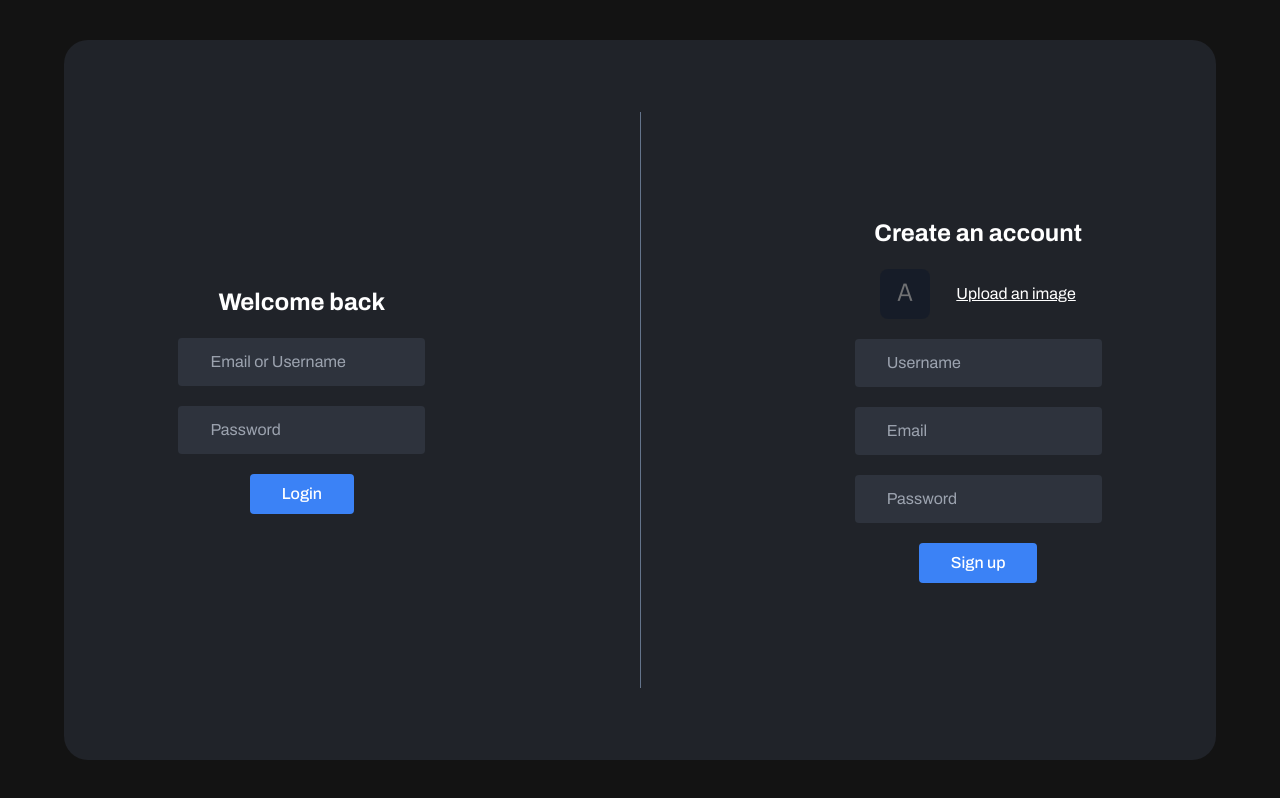
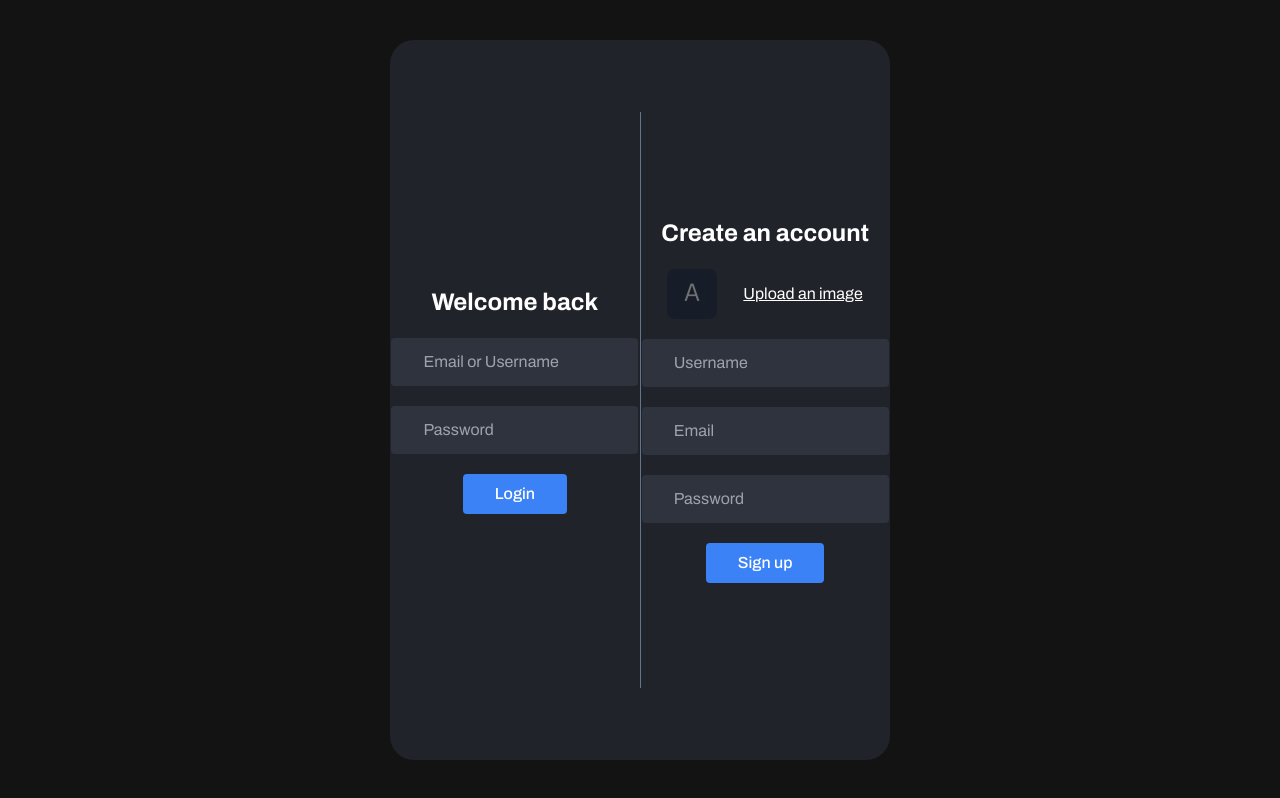
Before and after one commit to aaryen-dsouza/chat-app, a React (Vite) app: page / in a window 1280 px wide. Built offline with nearby package versions, Linux system fonts and the light colour scheme; no server answers.

Commit message:
Changed max width of chat screen when selecting chats, corrected img size when sending to other user, added About description under user's info, corrected the positions of login and register for it to be centered in every screen

```diff
--- a/src/App.tsx
+++ b/src/App.tsx
@@ -33,7 +33,7 @@ const [isDetailOpen, setIsDetailOpen] = useState<boolean>(false);
 if(isLoading) return <div className="loading p-7 text-4xl rounded-lg bg-chatscreen2">Loading...</div>
 
   return (
-    <div className="w-[90vw] max-w-[1550px] h-[90vh] bg-chatscreen2 rounded-3xl flex">
+    <div className={`${chatId ? 'w-[90vw] min-w-[640px] max-w-[1550px]' : 'w-[35vw] min-w-[500px] max-w-[640px]'}    h-[90vh] bg-chatscreen2 rounded-3xl flex`}>
       {currentUser ? (
         <>
           <List />
--- a/src/components/chat/Chat.tsx
+++ b/src/components/chat/Chat.tsx
@@ -207,10 +207,7 @@ function Chat({setIsDetailOpen, isDetailOpen}: ChatProps) {
               alt=""
             /> */}
               {message.img && (
-                <img
-                  src={message.img}
-                  className="max-w-[380px] max-h-[244px] rounded-lg object-cover"
-                />
+                <img className="max-w-[380px] max-h-[244px] rounded-lg object-cover" src={message.img} />
               )}
               <p className="rounded-lg max-w-fit">{message.text}</p>
               {/* <span className="text-xs">1 min ago</span> */}
@@ -220,7 +217,7 @@ function Chat({setIsDetailOpen, isDetailOpen}: ChatProps) {
         {img.url && (
           <div className="message own">
             <div className="texts">
-              <img src={img.url} alt="" />
+              <img className="max-w-[380px] max-h-[244px] rounded-lg object-cover" src={img.url} alt="" />
             </div>
           </div>
         )}
--- a/src/components/list/userInfo/UserInfo.tsx
+++ b/src/components/list/userInfo/UserInfo.tsx
@@ -52,7 +52,11 @@ function UserInfo() {
           src={currentUser?.avatar || "./avatar.png"}
           alt=""
         />
+        <div className="flex flex-col">
         <h2 className="text-xl	font-bold">{currentUser?.username}</h2>
+        <p className="text-xs font-normal text-gray-400">{currentUser?.about}</p>
+        </div>
+
       </div>
       <div className="flex gap-5">
         <Menu as="div" className="relative">
--- a/src/components/login/Login.tsx
+++ b/src/components/login/Login.tsx
@@ -121,7 +121,7 @@ function Login() {
   };
 
   return (
-    <div className="login w-full h-full flex items-center gap-[100px]">
+    <div className="login w-full h-full flex justify-around items-center">
       <div className="item flex-1 flex flex-col items-center gap-5">
         <h2 className="font-bold text-2xl">Welcome back</h2>
         <form
```
